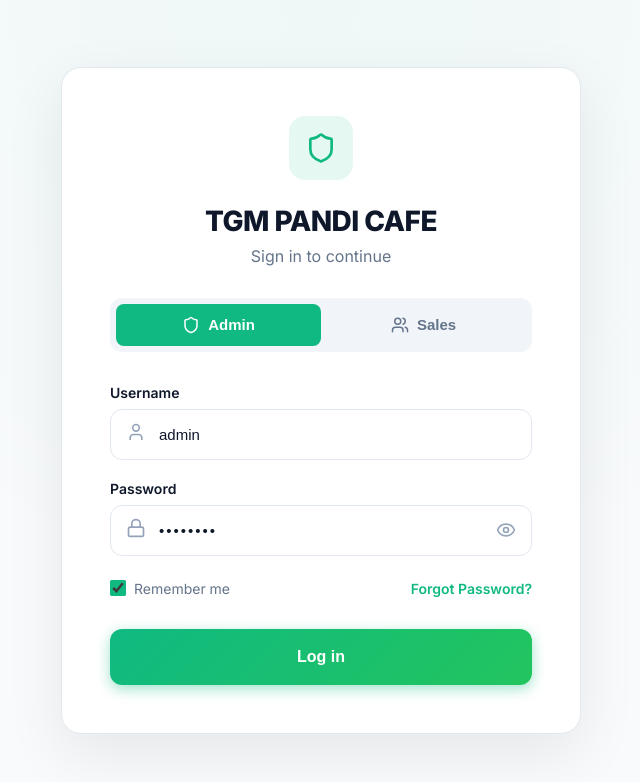
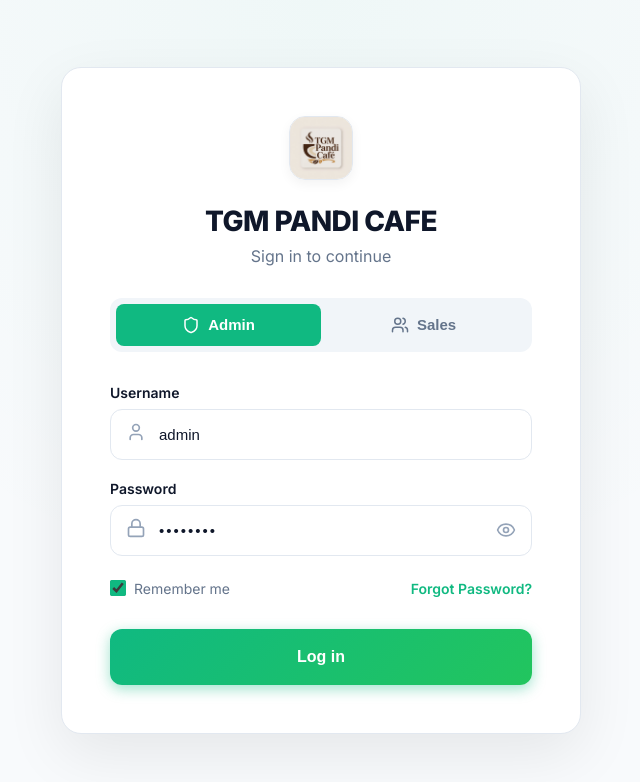
Before and after one commit to Kaviyarasu24/TGMpandicafe, a React (Vite) app in the folder frontend/: page /login in a window 1280 px wide. Shown: the top 782 px of the page, without its empty margins (319-959 px from the left). Built offline with nearby package versions, Linux system fonts and the light colour scheme; no server answers.

Commit message:
style: replace shield icon with logo in login screen

```diff
--- a/frontend/src/pages/Login.jsx
+++ b/frontend/src/pages/Login.jsx
@@ -75,14 +75,24 @@
           <div style={{
             width: '64px',
             height: '64px',
-            backgroundColor: 'rgba(16, 185, 129, 0.1)',
             borderRadius: '16px',
             display: 'flex',
             alignItems: 'center',
             justifyContent: 'center',
-            margin: '0 auto 24px auto'
+            margin: '0 auto 24px auto',
+            overflow: 'hidden',
+            boxShadow: '0 4px 12px rgba(0,0,0,0.05)',
+            border: '1px solid #E2E8F0'
           }}>
-            <Shield size={32} color="#10B981" />
+            <img
+              src="/logo.jpg"
+              alt="TGM Pandi Cafe Logo"
+              style={{
+                width: '100%',
+                height: '100%',
+                objectFit: 'cover'
+              }}
+            />
           </div>
           <h2 style={{ fontSize: '28px', fontWeight: 800, color: '#0F172A', margin: '0 0 8px 0', letterSpacing: '-0.02em' }}>
             TGM PANDI CAFE
```
